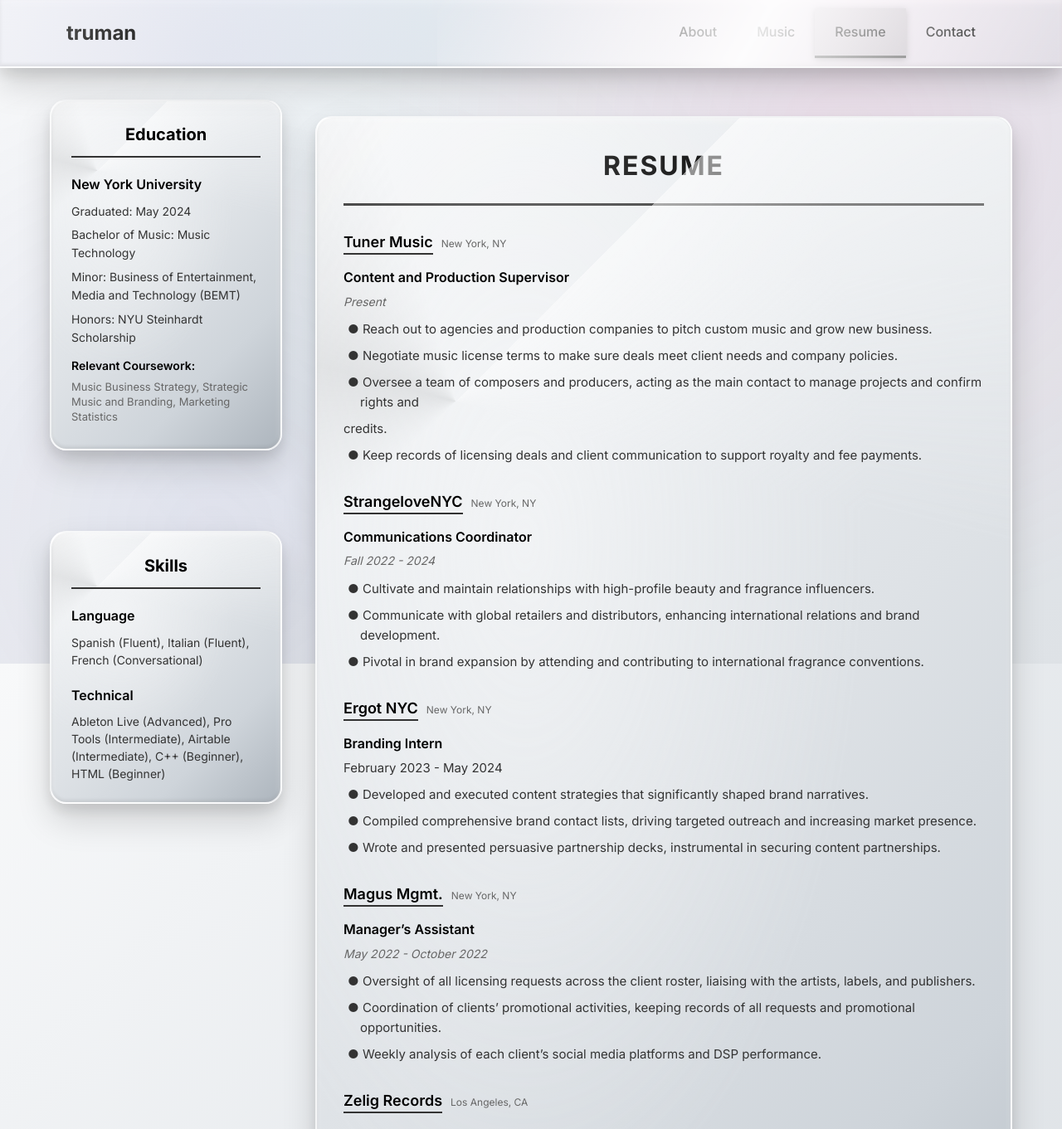
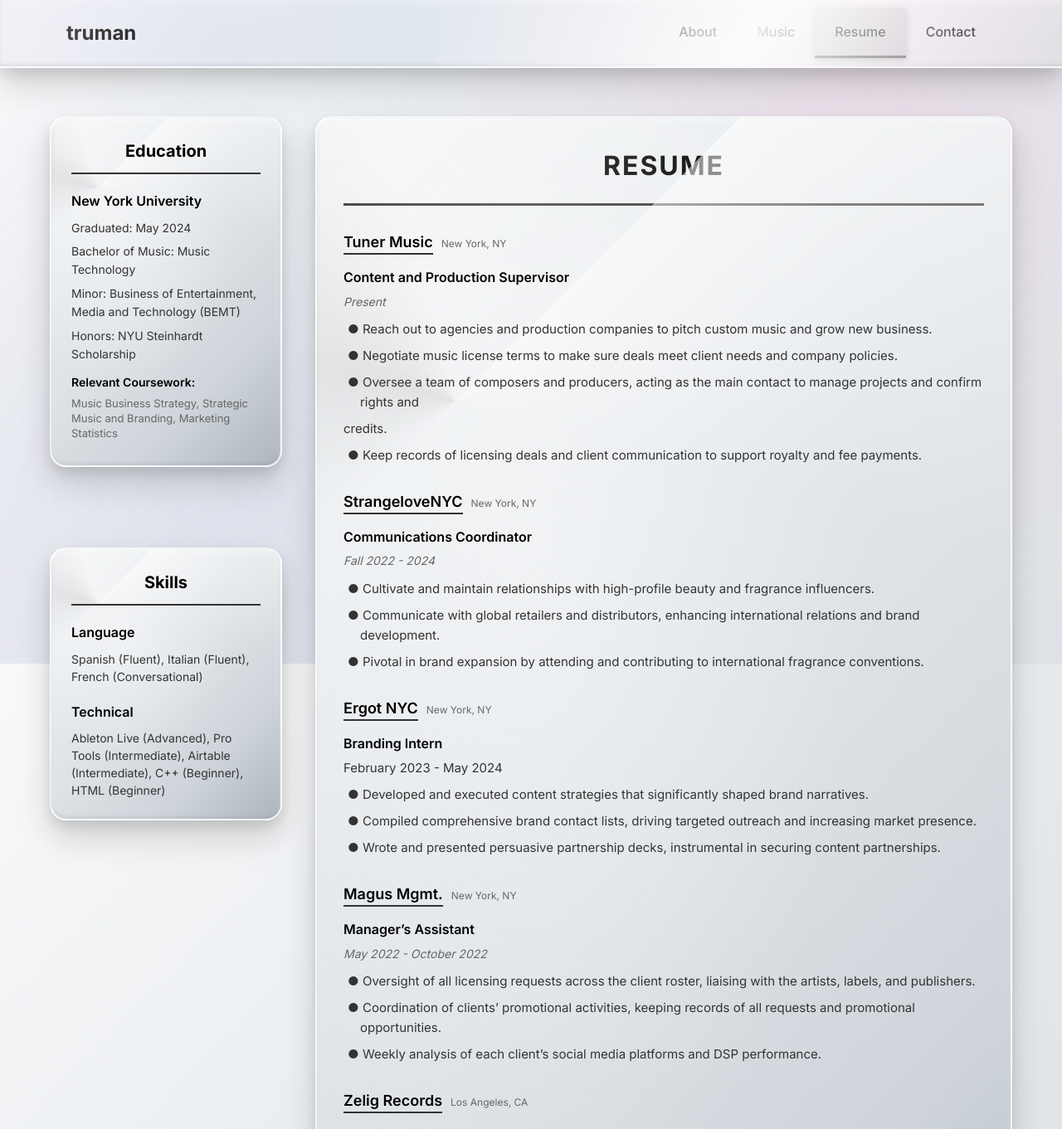
Before and after one commit to maxwharris/tgaynes-portfolio, a React (Create React App) app: page /resume in a window 1280 px wide. Shown: the top 1361 px of the page at 83% size. Built offline with nearby package versions, Linux system fonts and the light colour scheme.

Commit message:
style tweaks

```diff
--- a/src/App.css
+++ b/src/App.css
@@ -541,7 +541,7 @@
 .education-section {
   position: absolute;
   left: 20px;
-  top: 0;
+  top: 20px;
   width: 280px;
   background:
     linear-gradient(135deg, #f8f9fa 0%, #e9ecef 25%, #dee2e6 50%, #ced4da 75%, #adb5bd 100%),
@@ -641,7 +641,7 @@
 .skills-section {
   position: absolute;
   left: 20px;
-  top: 520px; /* Position below education section */
+  top: 540px; /* Position below education section */
   width: 280px;
   background:
     linear-gradient(135deg, #f8f9fa 0%, #e9ecef 25%, #dee2e6 50%, #ced4da 75%, #adb5bd 100%),
```
Also changed, not shown: 1 other file (tests, documents, lock files or other folders).
